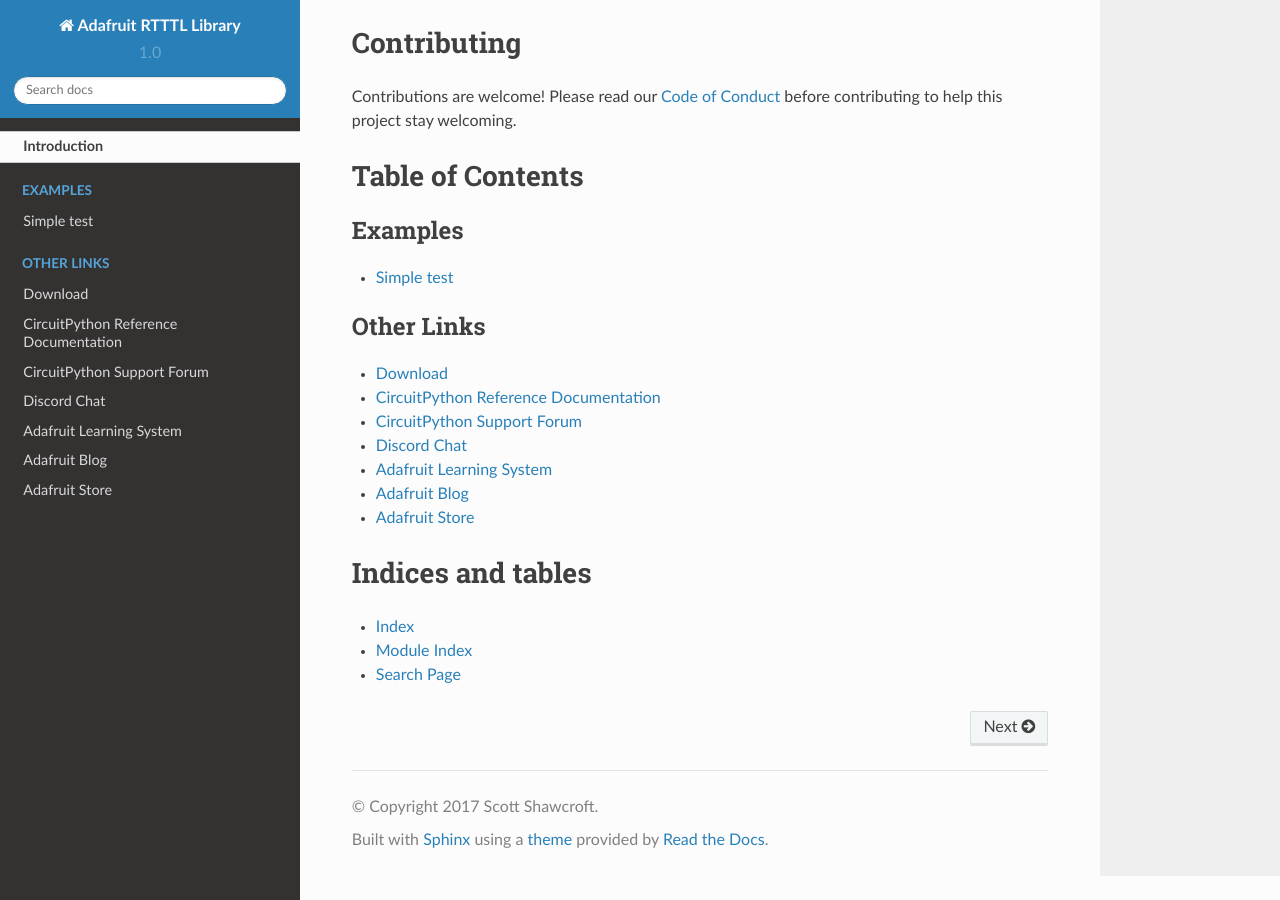
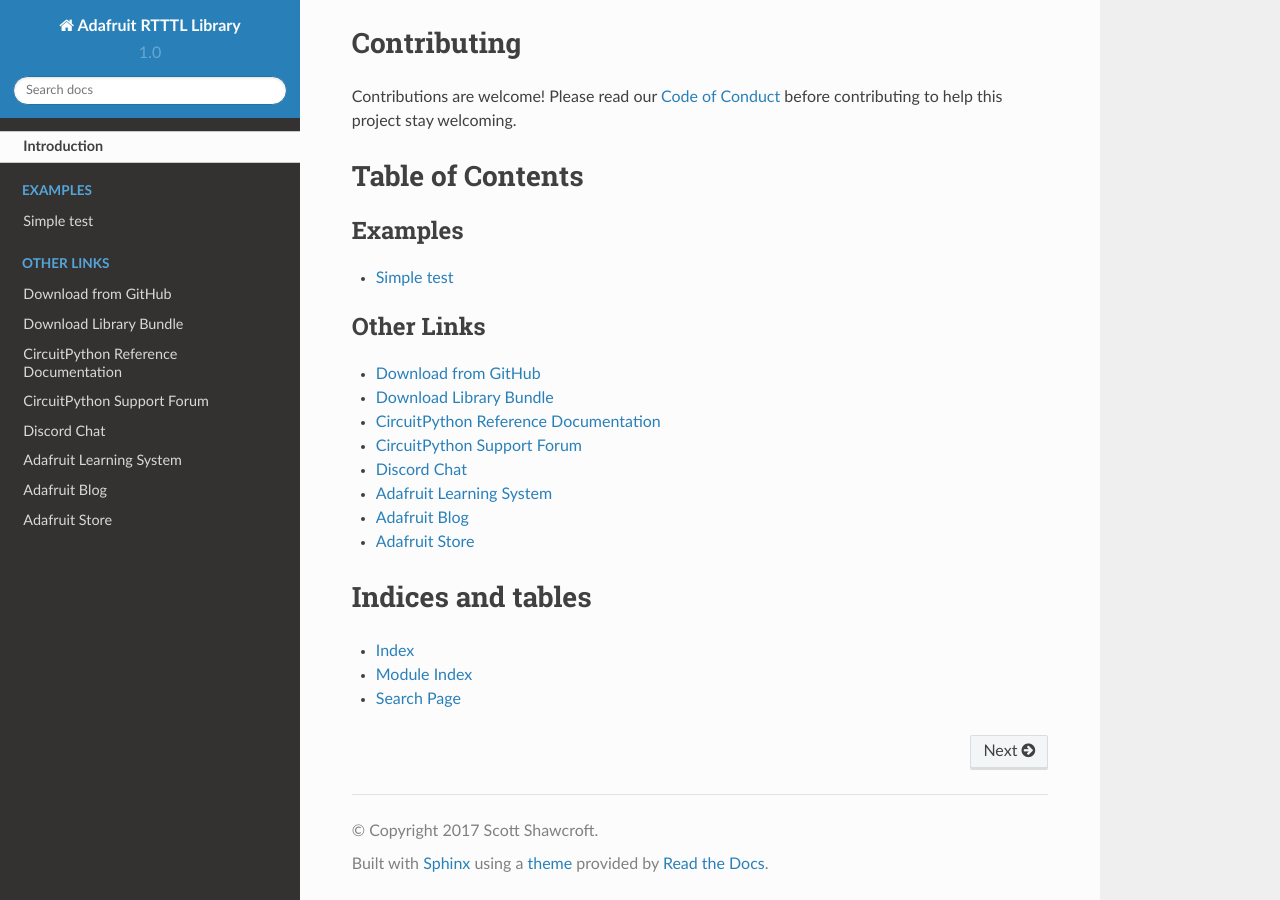
Before and after one commit to adafruit/Adafruit_CircuitPython_RTTTL, a Sphinx documentation site: the page built from docs/index.rst, in a window 1280 px wide and 900 px high, scrolled down 1637 px. Built offline with Sphinx 7.4.7 and the Read the Docs theme 2.0.0, drawn with Linux system fonts in a browser that asks for light colours.

Commit message:
Added cp.org link to index.rst

```diff
--- a/docs/index.rst
+++ b/docs/index.rst
@@ -29,7 +29,8 @@
 .. toctree::
     :caption: Other Links
 
-    Download <https://github.com/adafruit/Adafruit_CircuitPython_RTTTL/releases/latest>
+    Download from GitHub <https://github.com/adafruit/Adafruit_CircuitPython_RTTTL/releases/latest>
+    Download Library Bundle <https://circuitpython.org/libraries>
     CircuitPython Reference Documentation <https://docs.circuitpython.org>
     CircuitPython Support Forum <https://forums.adafruit.com/viewforum.php?f=60>
     Discord Chat <https://adafru.it/discord>
```
